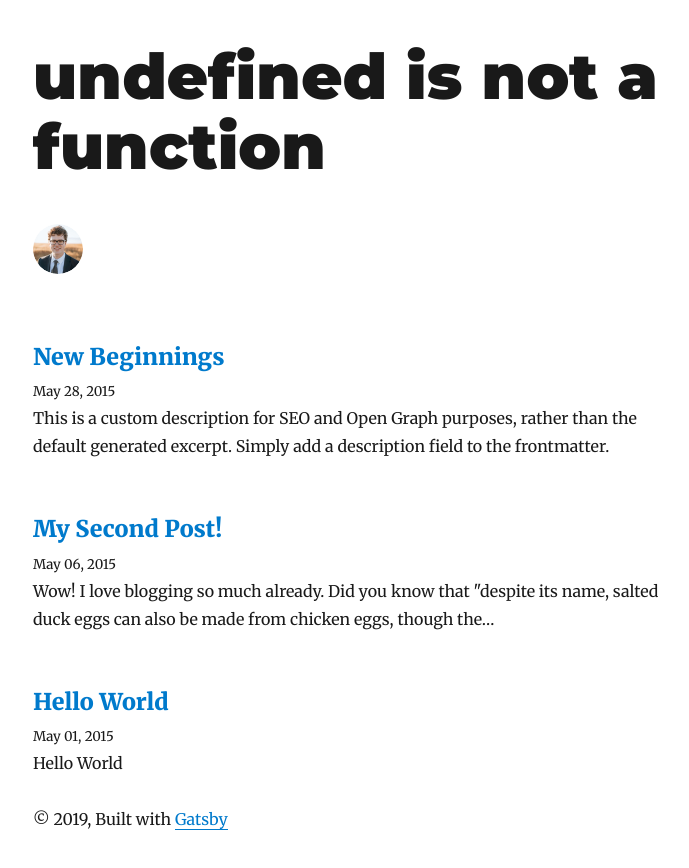
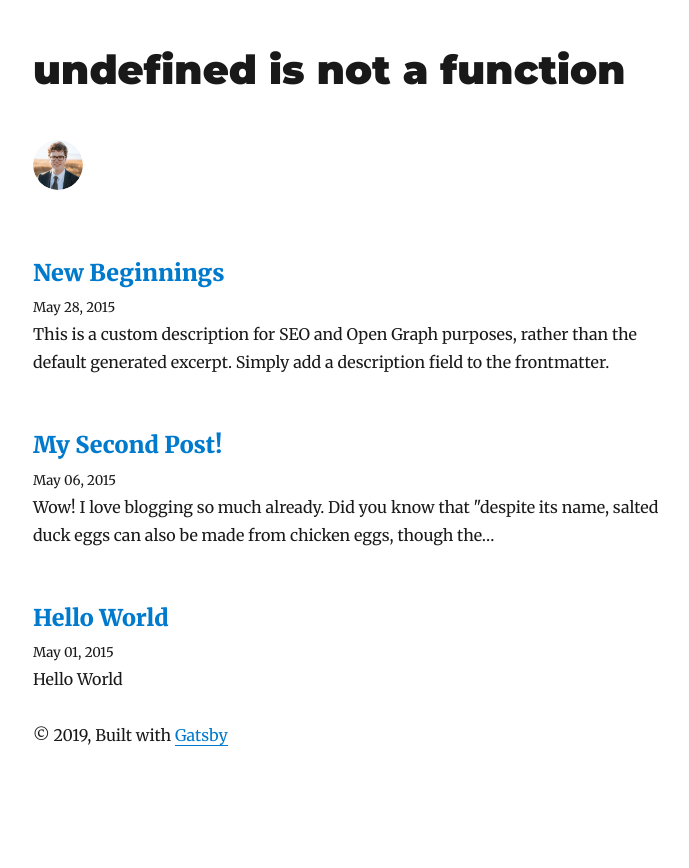
Before and after one commit to alvincrespo/blog, a Gatsby site: page / in a window 1280 px wide. Shown: the whole page, without its empty margins (292-981 px from the left). After the commit the page ends 800 px from the top, so only its background shows below. Built offline with nearby package versions, Linux system fonts and the light colour scheme; Gatsby itself is replaced by a stand-in of ours; some packages are replaced by stand-ins of ours.

Commit message:
scale down main header

```diff
--- a/src/components/layout.js
+++ b/src/components/layout.js
@@ -13,7 +13,7 @@ class Layout extends React.Component {
       header = (
         <h1
           style={{
-            ...scale(1.5),
+            ...scale(1),
             marginBottom: rhythm(1.5),
             marginTop: 0,
           }}
```
